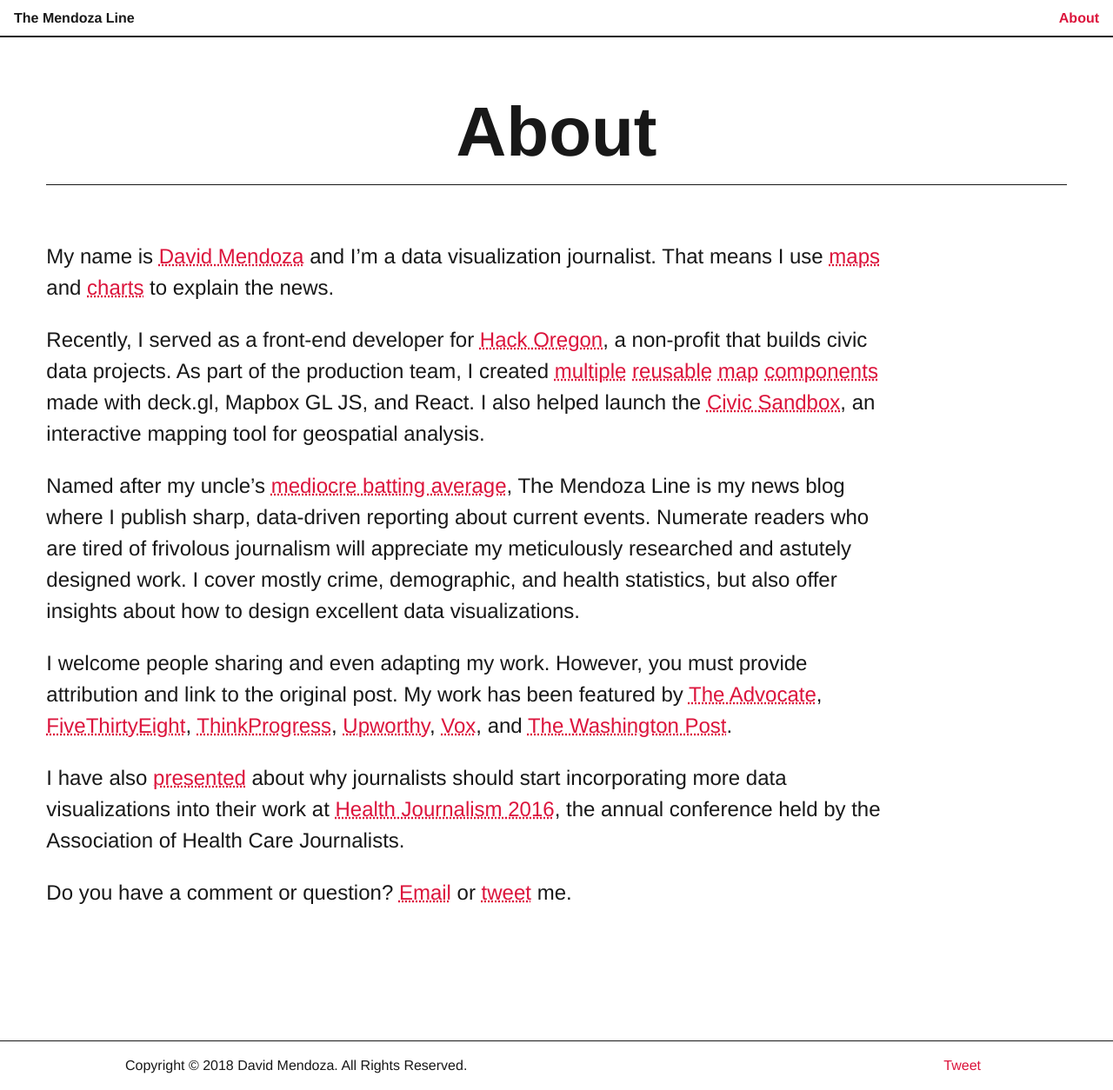
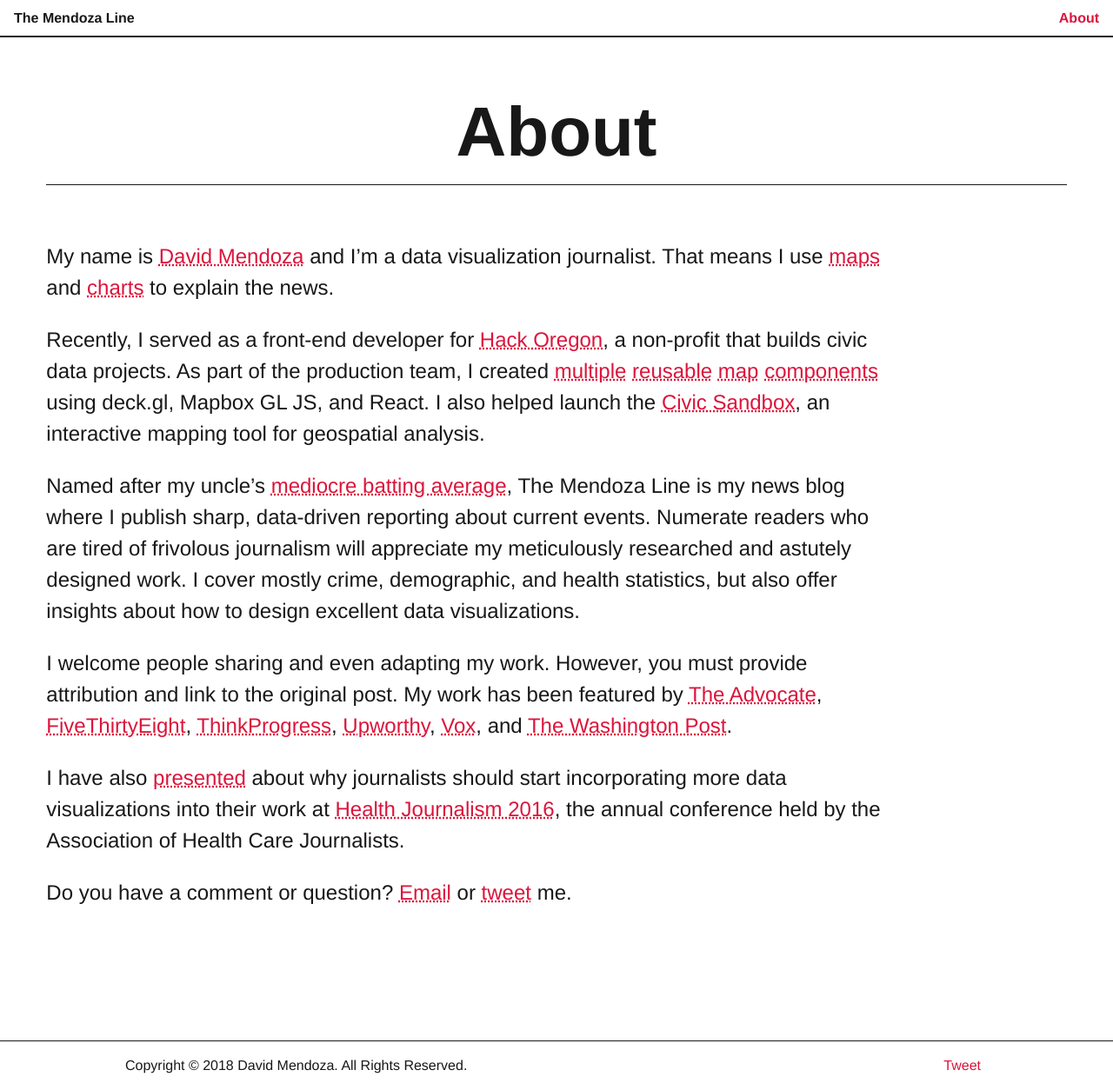
Before and after one commit to mendozaline/mendozaline.github.io, a Jekyll site: the page built from about.md, in a window 1280 px wide. Shown: the whole page at 87% size. Built offline with Jekyll 4.4.1, drawn with Linux system fonts in a browser that asks for light colours; comment, search, counter and statistics services are not loaded.

Commit message:
Edit about page

```diff
--- a/about.md
+++ b/about.md
@@ -5,7 +5,7 @@ permalink: /about/
 ---
 My name is [David Mendoza](https://twitter.com/sen_mendoza/) and I’m a data visualization journalist. That means I use [maps](https://mic.com/articles/121326/evolution-of-same-sex-marriage-in-america) and [charts](https://mic.com/articles/122955/evolution-of-marijuana-legalization-in-america) to explain the news.
 
-Recently, I served as a front-end developer for [Hack Oregon](https://www.hackoregon.org/), a non-profit that builds civic data projects. As part of the production team, I created [multiple](https://hackoregon.github.io/civic/iframe.html?selectedKind=PathMap&selectedStory=With%20tooltip) [reusable](https://hackoregon.github.io/civic/iframe.html?selectedKind=IconMap&selectedStory=With%20tooltip) [map](https://hackoregon.github.io/civic/iframe.html?selectedKind=ScatterPlotMap&selectedStory=With%20tooltip) [components](https://hackoregon.github.io/civic/iframe.html?selectedKind=ScreenGridMap&selectedStory=Simple%20usage) made with deck.gl, Mapbox GL JS, and React. I also helped launch the [Civic Sandbox](http://civicplatform.org/sandbox), an interactive mapping tool for geospatial analysis.
+Recently, I served as a front-end developer for [Hack Oregon](https://www.hackoregon.org/), a non-profit that builds civic data projects. As part of the production team, I created [multiple](https://hackoregon.github.io/civic/iframe.html?selectedKind=PathMap&selectedStory=With%20tooltip) [reusable](https://hackoregon.github.io/civic/iframe.html?selectedKind=IconMap&selectedStory=With%20tooltip) [map](https://hackoregon.github.io/civic/iframe.html?selectedKind=ScatterPlotMap&selectedStory=With%20tooltip) [components](https://hackoregon.github.io/civic/iframe.html?selectedKind=ScreenGridMap&selectedStory=Simple%20usage) using deck.gl, Mapbox GL JS, and React. I also helped launch the [Civic Sandbox](http://civicplatform.org/sandbox), an interactive mapping tool for geospatial analysis.
 
 Named after my uncle’s [mediocre batting average](https://www.mlb.com/cut4/how-did-the-mendoza-line-become-an-mlb-term/c-277392972), The Mendoza Line is my news blog where I publish sharp, data-driven reporting about current events. Numerate readers who are tired of frivolous journalism will appreciate my meticulously researched and astutely designed work. I cover mostly crime, demographic, and health statistics, but also offer insights about how to design excellent data visualizations.
 
```
